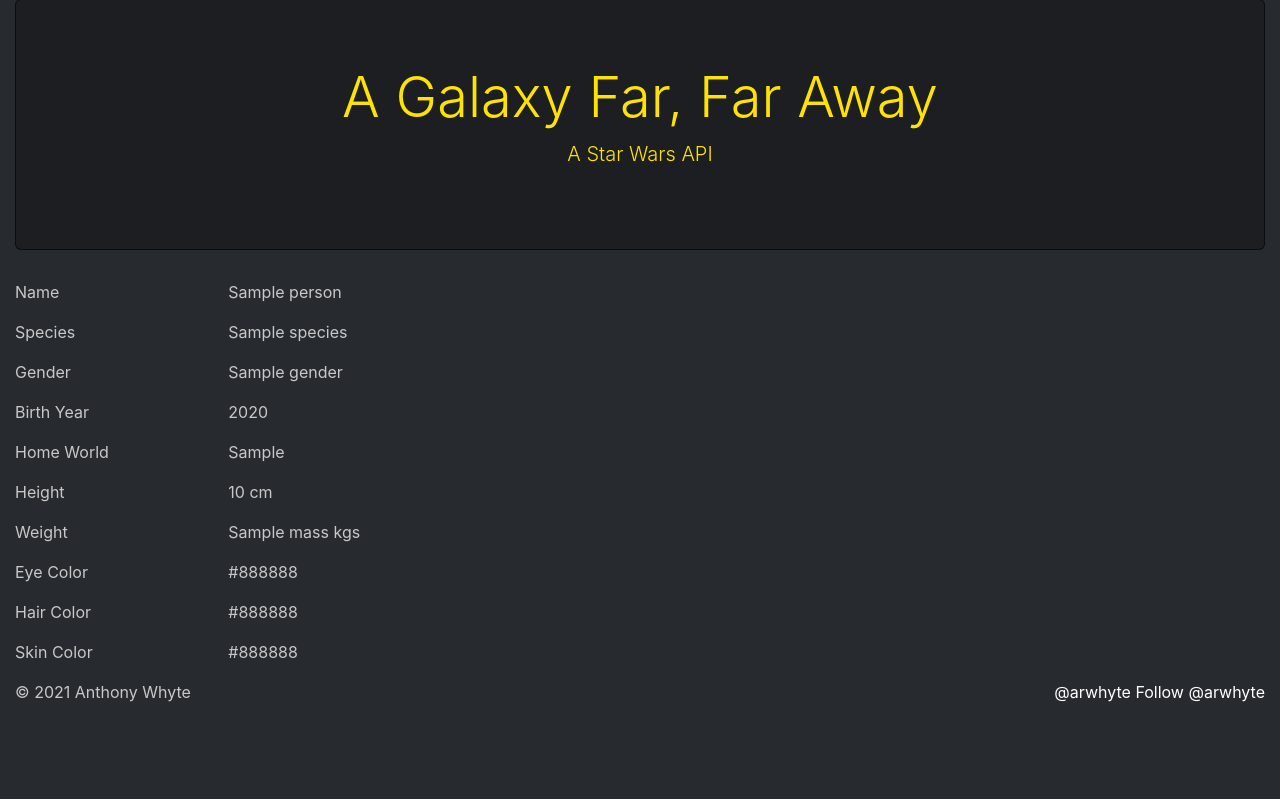
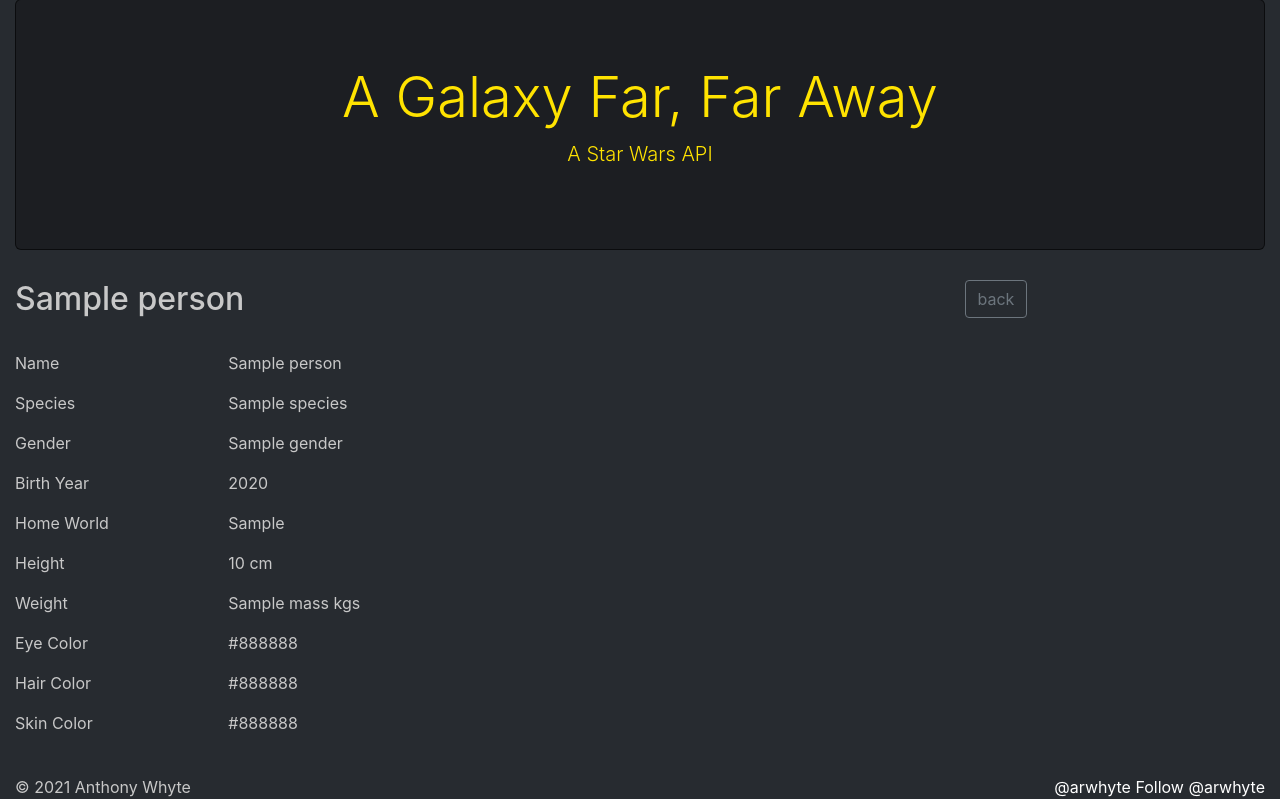
Before and after one commit to ykamat/gffa, a Django app: template apps/webapp/templates/webapp/person_detail.html in a window 1280 px wide. Shown: the part 131-930 px from the top of the page. Before the commit the page ends 833 px from the top, so only its background shows below. Run offline with Django 3.2, Linux system fonts and the light colour scheme; the template is opened without the code that fills it: most values are stand-ins (such as "Sample title", 1, 10 or a date in 2020); some libraries are stand-ins or nearby versions.

Commit message:
Added some extra space and name of entity to detail pages.

```diff
--- a/apps/webapp/templates/webapp/film_detail.html
+++ b/apps/webapp/templates/webapp/film_detail.html
@@ -110,4 +110,6 @@
             </div>
         {% endif %}
     </article>
+    &nbsp;
+
 {% endblock mainbody %}
--- a/apps/webapp/templates/webapp/person_detail.html
+++ b/apps/webapp/templates/webapp/person_detail.html
@@ -1,6 +1,26 @@
 {% extends 'webapp/base.html' %}
 {% block mainbody %}
 
+    <header>
+        <div class="row">
+            <div class="col-sm-9">
+                <h2>{{ persons.name | safe }}</h2>
+            </div>
+            {% if user.is_authenticated %}
+                <div class="col-xs-1">
+                    <a class="btn btn-outline-secondary">edit</a>
+                </div>
+                <div class="col-xs-1">
+                    &nbsp;<a class="btn btn-outline-warning">delete</a>
+                </div>
+            {% endif %}
+            <div class="col-xs-1">
+                &nbsp;<a class="btn btn-outline-secondary" href="{{request.META.HTTP_REFERER}}">back</a>
+            </div>
+        </div>
+    </header>
+
+    &nbsp;
     {% if persons.name %}
         <div class="row">
             <div class="col-sm-2">
@@ -110,5 +130,6 @@
             </div>
         </div>
     {% endif %}
+    &nbsp;
 
 {% endblock mainbody %}
--- a/apps/webapp/templates/webapp/planet_detail.html
+++ b/apps/webapp/templates/webapp/planet_detail.html
@@ -4,7 +4,7 @@
     <header>
         <div class="row">
             <div class="col-sm-9">
-                <h2>{{ site.site_name | safe }}</h2>
+                <h2>{{ planets.name | safe }}</h2>
             </div>
             {% if user.is_authenticated %}
                 <div class="col-xs-1">
@@ -20,6 +20,7 @@
         </div>
     </header>
 
+    &nbsp;
     <article>
         {% if planets.name %}
             <div class="row">
@@ -120,5 +121,6 @@
             </div>
         {% endif %}
     </article>
+    &nbsp;
 
 {% endblock mainbody %}
--- a/apps/webapp/templates/webapp/starship_detail.html
+++ b/apps/webapp/templates/webapp/starship_detail.html
@@ -4,7 +4,7 @@
     <header>
         <div class="row">
             <div class="col-sm-9">
-                <h2>{{ site.site_name | safe }}</h2>
+                <h2>{{ starships.name | safe }}</h2>
             </div>
             {% if user.is_authenticated %}
                 <div class="col-xs-1">
@@ -20,6 +20,7 @@
         </div>
     </header>
 
+    &nbsp;
     {% if starships.name %}
         <div class="row">
             <div class="col-sm-2">
--- a/apps/webapp/templates/webapp/vehicle_detail.html
+++ b/apps/webapp/templates/webapp/vehicle_detail.html
@@ -1,11 +1,10 @@
 {% extends 'webapp/base.html' %}
 {% block mainbody %}
-
 
     <header>
         <div class="row">
             <div class="col-sm-9">
-                <h2>{{ site.site_name | safe }}</h2>
+                <h2>{{ vehicles.name | safe }}</h2>
             </div>
             {% if user.is_authenticated %}
                 <div class="col-xs-1">
@@ -21,6 +20,7 @@
         </div>
     </header>
 
+    &nbsp;
     <article>
         {% if vehicles.name %}
             <div class="row">
@@ -143,6 +143,6 @@
             </div>
         {% endif %}
     </article>
-
+    &nbsp;
 
 {% endblock mainbody %}
```
